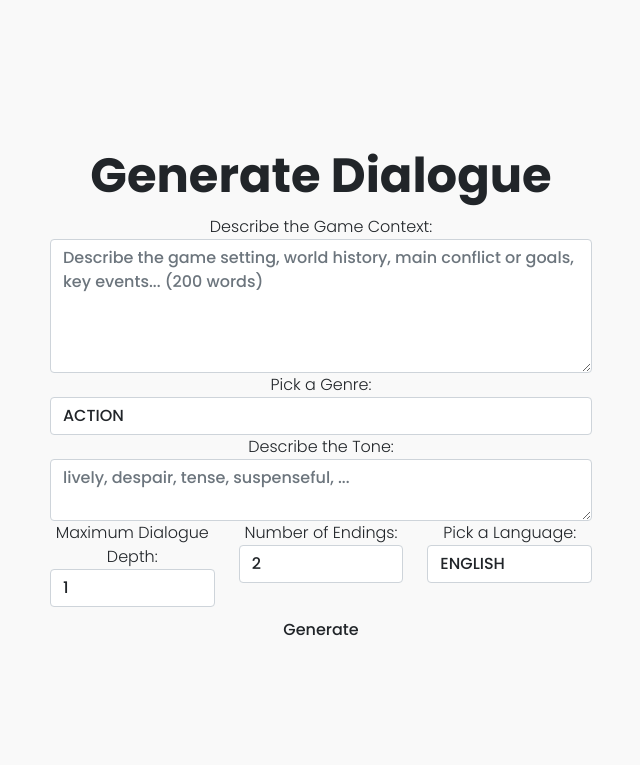
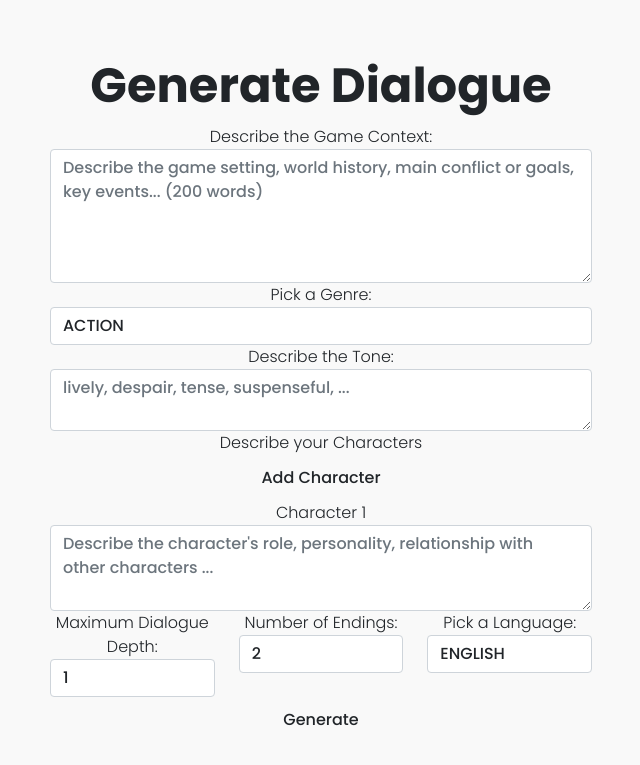
Before and after one commit to immasei/game-dialogue-generator, a Spring Boot app: page /home in a window 1280 px wide. Shown: the top 765 px of the page, without its empty margins (319-959 px from the left). Run offline with Spring Boot 4, Linux system fonts and the light colour scheme; the visitor is signed in with stand-in values (Sample User, id 1); data comes from the database, SQL or seed files in the repository; some of the project's set-up classes (security, data sources, template engines, error pages and the like) are left out, and stand-ins take their place; some libraries are stand-ins or nearby versions.

Commit message:
feat: add dynamic character input

```diff
--- a/src/main/resources/templates/home.html
+++ b/src/main/resources/templates/home.html
@@ -23,6 +23,15 @@
                           placeholder="lively, despair, tense, suspenseful, ..."></textarea>
             </div>
 <!--                TODO FIGURE OUT THE MULTIPLE CHARACTERS-->
+            <div class="form-group">
+                <label for="add-character">Describe your Characters</label>
+                <button type="button" class="button" id="add-character" onclick="addCharacter()">Add Character</button>
+                <div id="character-container">
+                <label for="character1">Character 1</label>
+                <textarea class="form-control" id="character1" rows="3"
+                          placeholder="Describe the character's role, personality, relationship with other characters ..."></textarea>
+                </div>
+            </div>
             <div class="row">
                 <div class="col form-inline form-group">
                     <label for="max-dialogue-depth">Maximum Dialogue Depth:</label>
@@ -92,6 +101,27 @@
     //     TODO: Send information to backend
     }
 
+    let characterCount = 1
+    function addCharacter() {
+    //     Dynamically adds another character text box
+    //     TODO: Dynamically add another text box
+        characterCount += 1
+        let newLabel = Document.createElement("label")
+        newLabel.setAttribute("for", "character"+characterCount)
+        newLabel.textContent = "Character " + characterCount
+
+        let newTextarea = Document.createElement("textarea")
+        newTextarea.setAttribute("class", "form-control")
+        newTextarea.setAttribute("id", "character"+characterCount)
+        newTextarea.setAttribute("rows", "3")
+        newTextarea.setAttribute("placeholder",
+            "Describe the character's role, personality, relationship with other characters ...")
+
+        let container = Document.getElementById("character-container")
+        container.appendChild(newLabel)
+        container.appendChild(newTextarea)
+    }
+
     window.onload = function() {
         getGenres();
         getLanguages();
```
